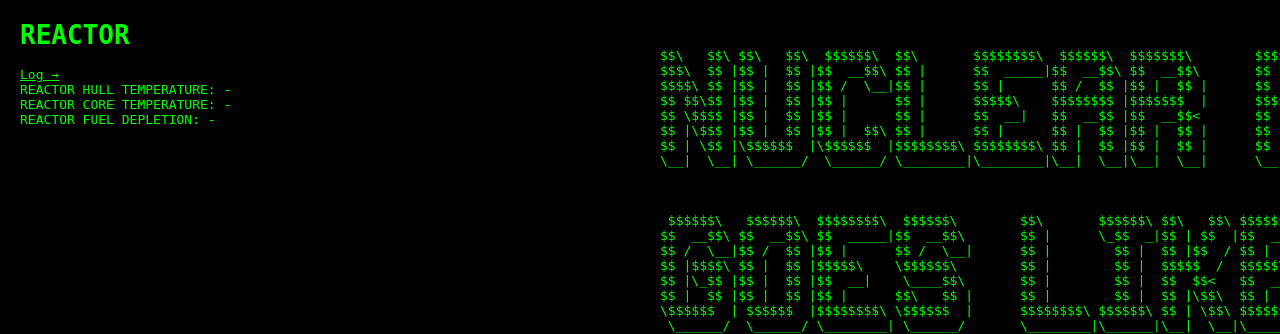
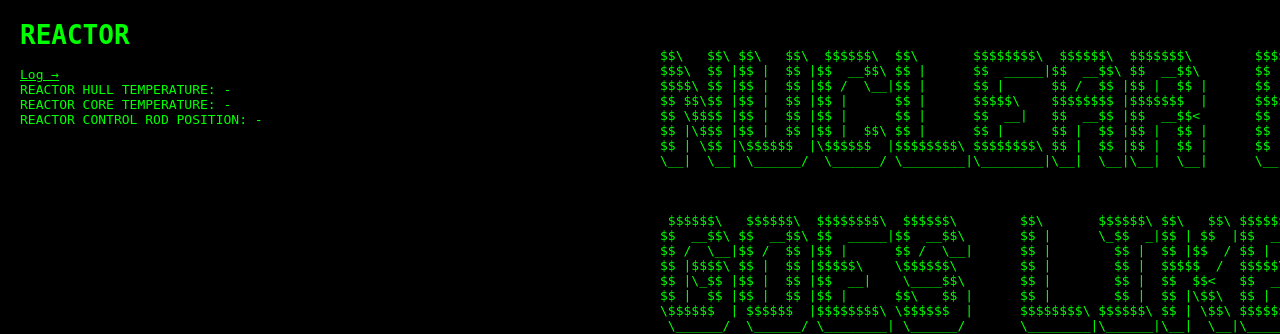
Before and after one commit to VunderFaffle/RBMK, a Flask app: page / in a window 1280 px wide. Shown: the top 334 px of the page. Run offline with Flask 3, Linux system fonts and the light colour scheme; some libraries are stand-ins or nearby versions.

Commit message:
funny text

```diff
--- a/main.py
+++ b/main.py
@@ -46,7 +46,7 @@ def handle_client(conn):
                     state_data = {
                         "HULL_TEMP": json_data.get("HULL_TEMP"),
                         "CORE_TEMP": json_data.get("CORE_TEMP"),
-                        "FUEL_DEPLETION": json_data.get("FUEL_DEPLETION")
+                        "CONTROL_LEVEL": json_data.get("CONTROL_LEVEL")
                     }
 
                     socketio.emit("update", state_data)
--- a/templates/index.html
+++ b/templates/index.html
@@ -45,7 +45,7 @@
     <a href="/log">Log →</a>
     <div>REACTOR HULL TEMPERATURE: <span id="HULL_TEMP">-</span></div>
     <div>REACTOR CORE TEMPERATURE: <span id="CORE_TEMP">-</span></div>
-    <div>REACTOR FUEL DEPLETION: <span id="FUEL_DEPLETION">-</span></div>
+    <div>REACTOR CONTROL ROD POSITION: <span id="CONTROL_LEVEL">-</span></div>
 </div>
 
 <div id="ascii-panel">
@@ -129,8 +129,8 @@ $$ |
         if (data.CORE_TEMP !== undefined)
             document.getElementById("CORE_TEMP").innerText = data.CORE_TEMP;
 
-        if (data.FUEL_DEPLETION !== undefined)
-            document.getElementById("FUEL_DEPLETION").innerText = data.FUEL_DEPLETION;
+        if (data.CONTROL_LEVEL !== undefined)
+            document.getElementById("CONTROL_LEVEL").innerText = data.CONTROL_LEVEL;
     });
 </script>
 
```
